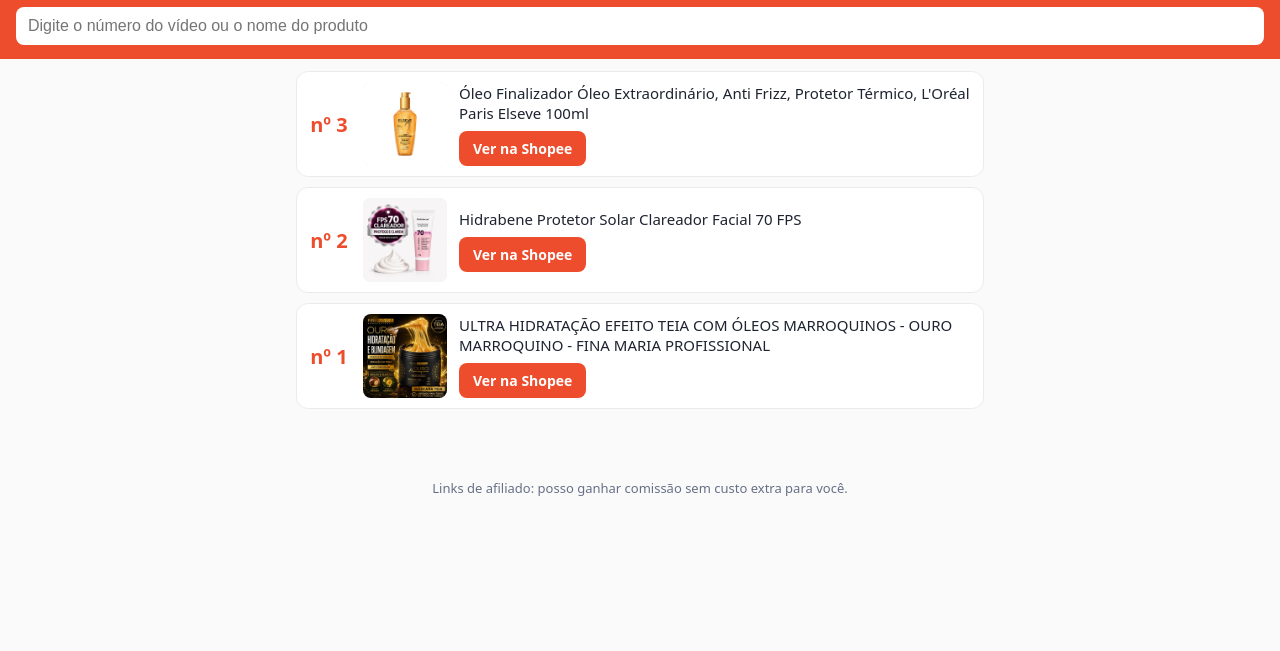
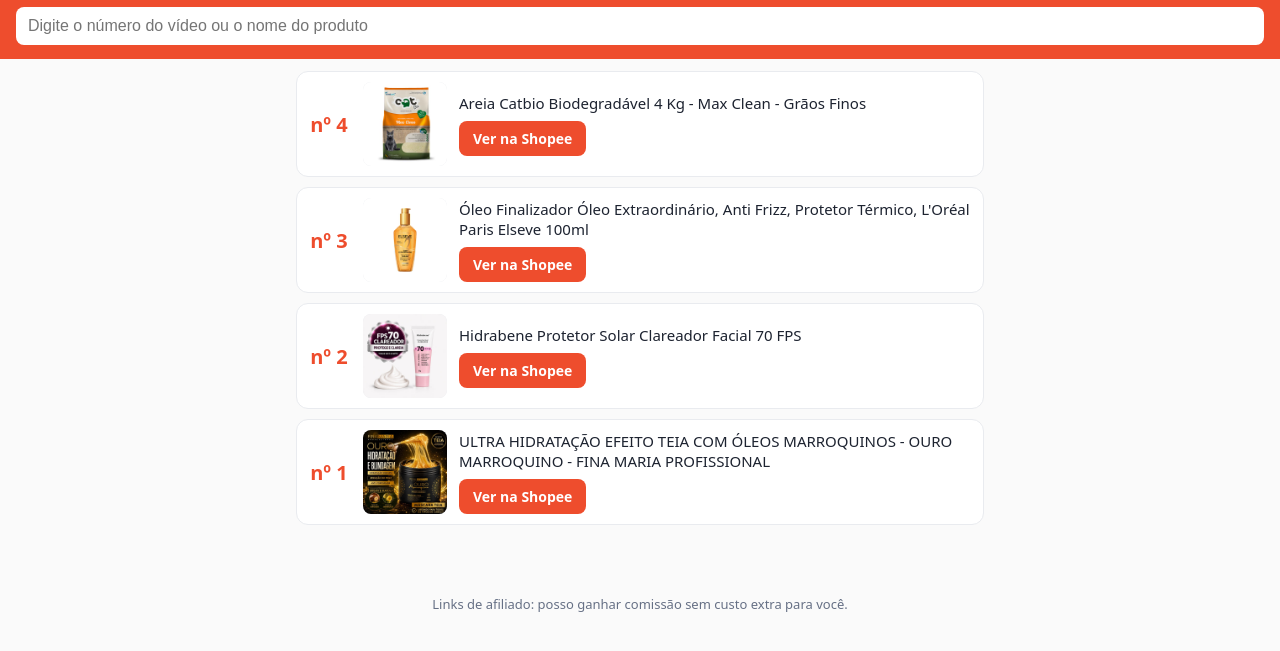
Before and after one commit to garimpeidepra/garimpeidepra.github.io, a plain HTML site: page index.html in a window 1280 px wide. Shown: the part 51-702 px from the top of the page. Drawn offline with Linux system fonts and the light colour scheme.

Commit message:
Atualiza vitrine

```diff
--- a/index.html
+++ b/index.html
@@ -30,6 +30,15 @@
   <input id="busca" type="search" placeholder="Digite o número do vídeo ou o nome do produto" autocomplete="off">
 </header>
 <main id="lista">
+
+  <div class="item" id="p4" data-busca="4 areia catbio biodegradável 4 kg - max clean - grãos finos">
+    <div class="num">nº 4</div>
+    <img src="img/4.jpg" alt="" loading="lazy">
+    <div>
+      <div class="name">Areia Catbio Biodegradável 4 Kg - Max Clean - Grãos Finos</div>
+      <a class="btn" href="https://s.shopee.com.br/6q2P6EmhSm" target="_blank" rel="noopener sponsored">Ver na Shopee</a>
+    </div>
+  </div>
 
   <div class="item" id="p3" data-busca="3 óleo finalizador óleo extraordinário, anti frizz, protetor térmico, l&#39;oréal paris elseve 100ml">
     <div class="num">nº 3</div>
```
Also changed, not shown: img/4.jpg (added).
